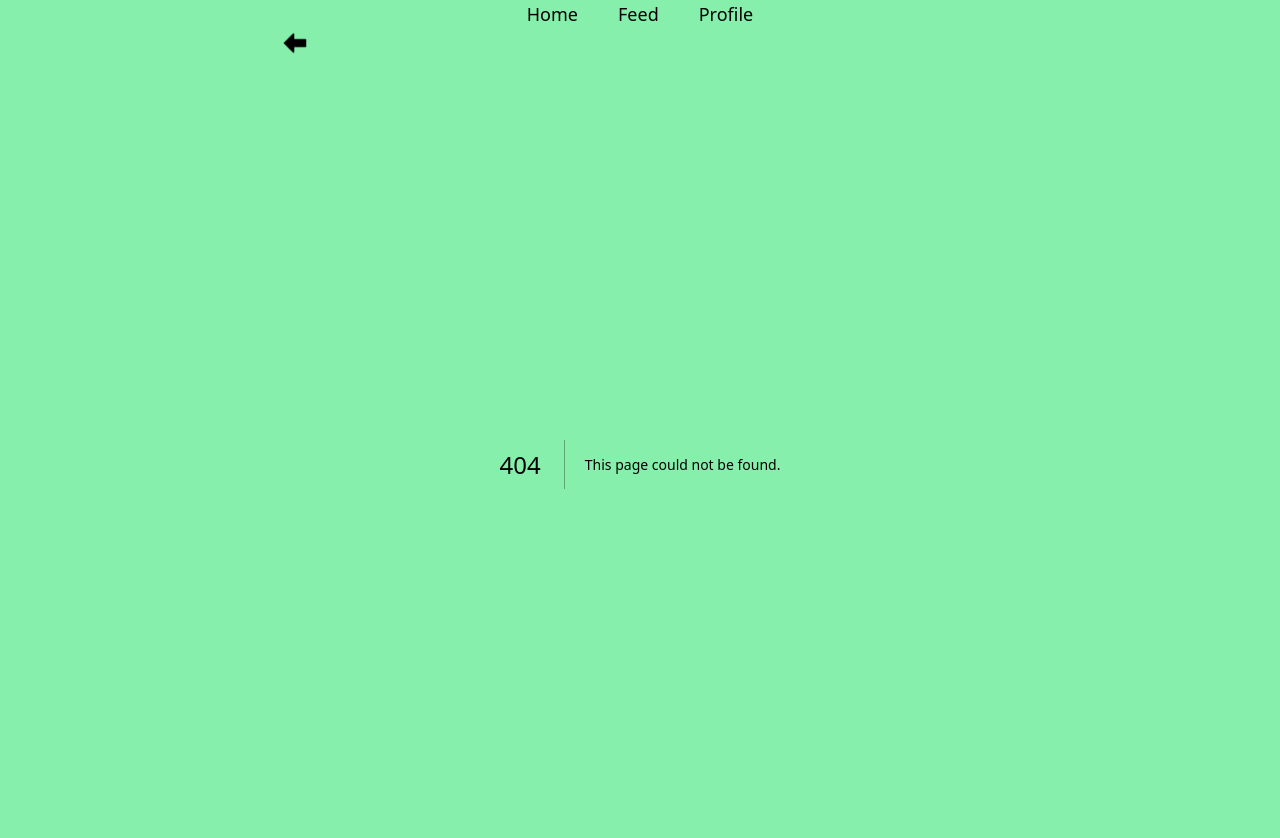
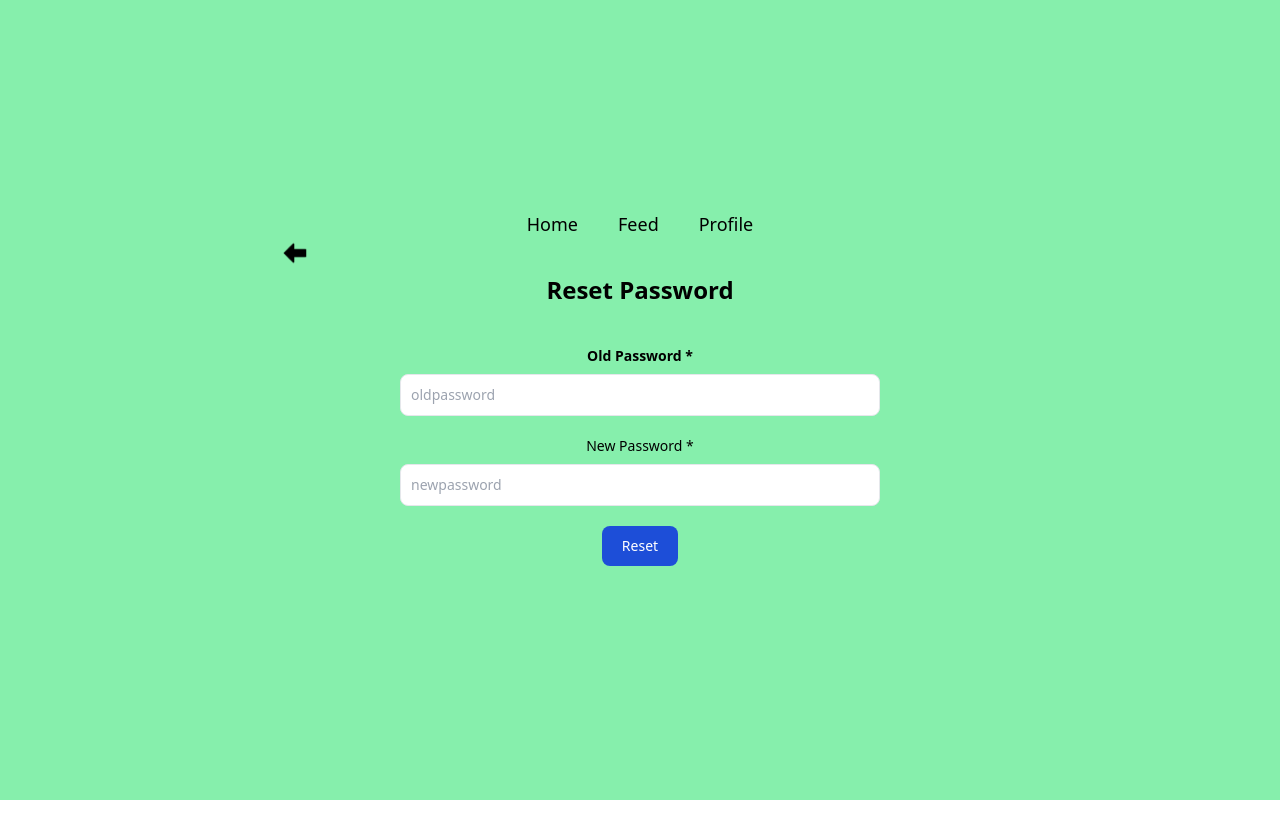
Before and after one commit to ayush02av/blogpost-client, a Next.js app: page /profile/reset_password in a window 1280 px wide. Before the commit this address had no page. Shown: the top 838 px of the page. After the commit the page ends 800 px from the top, so only its background shows below. Built offline with nearby package versions, Linux system fonts and the light colour scheme.

Commit message:
Password reset

```diff
--- a/src/pages/login.jsx
+++ b/src/pages/login.jsx
@@ -39,9 +39,6 @@ export default function Login() {
                     icon: 'error',
                     text: error.response.data.message
                 })
-                    .then(() => {
-                        router.push('/')
-                    })
             })
     }
 
--- a/src/pages/profile.jsx
+++ b/src/pages/profile/index.jsx
@@ -49,6 +49,7 @@ export default function Profile() {
 
             {profile && (
                 <table className='mx-auto text-left mb-10'>
+                    <tbody>
                         <tr>
                             <th>Id</th>
                             <th>&nbsp;&nbsp;&nbsp;&nbsp;</th>
@@ -64,13 +65,14 @@ export default function Profile() {
                             <th>&nbsp;&nbsp;&nbsp;&nbsp;</th>
                             <td>{profile.username}</td>
                         </tr>
+                    </tbody>
                 </table>
             )}
 
             <Link href='/blog/my' className="text-white bg-blue-700 mx-5 hover:bg-blue-800 font-medium rounded-lg text-sm w-full sm:w-auto px-5 py-2.5 text-center">Blogs</Link>
             <Link href='/blog/new' className="text-white bg-green-700 mx-5 hover:bg-green-800 font-medium rounded-lg text-sm w-full sm:w-auto px-5 py-2.5 text-center">New</Link>
             <br /><br />
-            <button type="submit" className="text-white bg-yellow-500 mx-5 hover:bg-yellow-600 font-medium rounded-lg text-sm w-full sm:w-auto px-5 py-2.5 text-center" onClick={logoutHandler}>Reset Password</button>
+            <Link href='/profile/reset_password' className="text-white bg-yellow-500 mx-5 hover:bg-yellow-600 font-medium rounded-lg text-sm w-full sm:w-auto px-5 py-2.5 text-center">Reset Password</Link>
             <button type="submit" className="text-white bg-red-700 mx-5 hover:bg-red-800 font-medium rounded-lg text-sm w-full sm:w-auto px-5 py-2.5 text-center" onClick={logoutHandler}>Logout</button>
 
         </div>
--- /dev/null
+++ b/src/pages/profile/reset_password.jsx
@@ -0,0 +1,74 @@
+import { setCookie, getCookie } from '@/utils/cookies'
+import axios from 'axios'
+import Head from 'next/head'
+import { useRouter } from 'next/router'
+import { useState } from 'react'
+import Swal from 'sweetalert2'
+
+export default function Resetpassword() {
+
+    const router = useRouter()
+
+    const [form, setForm] = useState({
+        old_password: null,
+        new_password: null,
+    })
+
+    const inputHandler = (e) => {
+        setForm({
+            ...form,
+            [e.target.name]: e.target.value
+        })
+    }
+
+    const submitHandler = () => {
+        axios.put(`${process.env.NEXT_PUBLIC_SERVER_URL}/user/reset_password/`, form, {
+            headers: {
+                Authorization: getCookie('token')
+            }
+        })
+            .then((res) => {
+                Swal.fire({
+                    icon: 'success',
+                    text: res.data.message
+                })
+                    .then(() => {
+                        router.push('/profile')
+                    })
+            })
+            .catch((error) => {
+                Swal.fire({
+                    icon: 'error',
+                    text: error.response.data ? typeof (error.response.data) == 'string' ? error.response.data.message : 'Invalid password' : 'Wrong password'
+                })
+            })
+    }
+
+    return (
+        <div className="container">
+            <Head>
+                <title>Reset Password | BlogPost</title>
+            </Head>
+
+            <div className="mb-10">
+                <h1 className="text-2xl font-bold mb-2">Reset Password</h1>
+            </div>
+
+            <div className="container mx-auto w-full sm:w-1/2">
+                <div className="mb-5">
+                    <label htmlFor="old_password" className="block mb-2 text-sm font-semibold focus:outline-none">Old Password *</label>
+                    <input type="old_password" name="old_password" id="old_password" onChange={inputHandler} value={form.old_password || ""} className="border text-sm rounded-lg block w-full focus:outline-none p-2.5" placeholder="oldpassword" required autoComplete='off' />
+                </div>
+                <div className="mb-5">
+                    <label htmlFor="new_password" className="block mb-2 text-sm font-semibnew focus:outline-none">New Password *</label>
+                    <input type="new_password" name="new_password" id="new_password" onChange={inputHandler} value={form.new_password || ""} className="border text-sm rounded-lg block w-full focus:outline-none p-2.5" placeholder="newpassword" required autoComplete='off' />
+                </div>
+                <button type="submit" className="text-white bg-blue-700 hover:bg-blue-800 font-medium rounded-lg text-sm w-full sm:w-auto px-5 py-2.5 text-center" onClick={submitHandler}>Reset</button>
+                <br /><br />
+            </div>
+
+        </div >
+    )
+}
+
+Resetpassword.backurl = '/profile'
--- a/src/pages/signup.jsx
+++ b/src/pages/signup.jsx
@@ -43,16 +43,13 @@ export default function Signup() {
                     icon: 'error',
                     text: error.response.data.message
                 })
-                    .then(() => {
-                        router.push('/')
-                    })
             })
     }
 
     return (
         <div className="container">
             <Head>
-                <title>Singup | BlogPost</title>
+                <title>Signup | BlogPost</title>
             </Head>
 
             <div className="mb-10">
```
Lines whose indentation alone changed are shown as unchanged.
